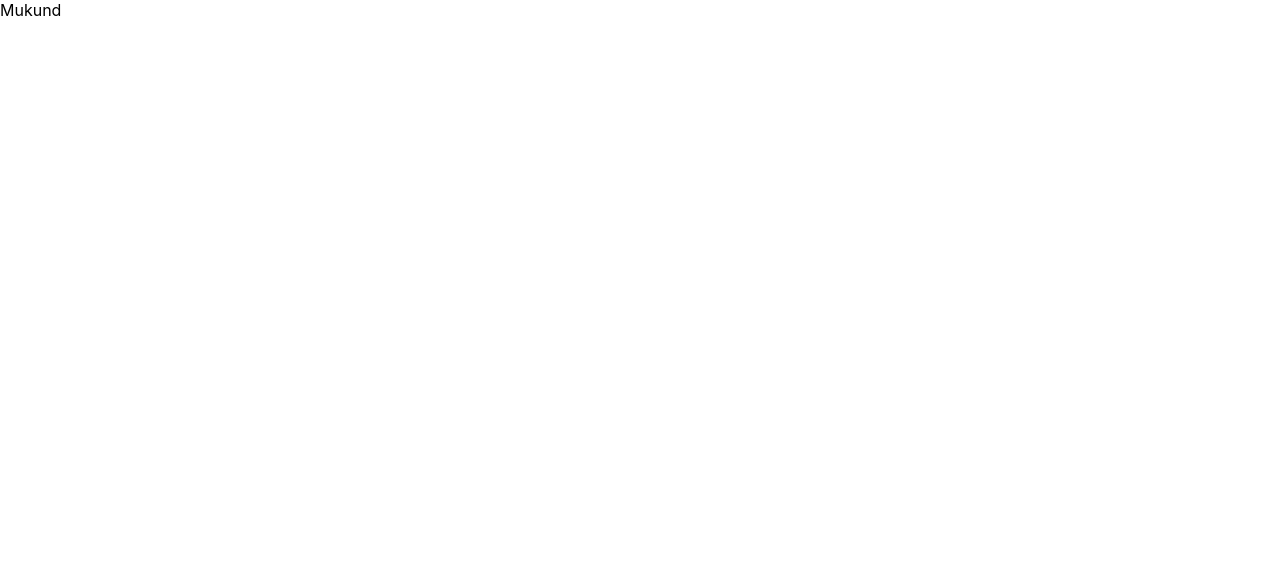
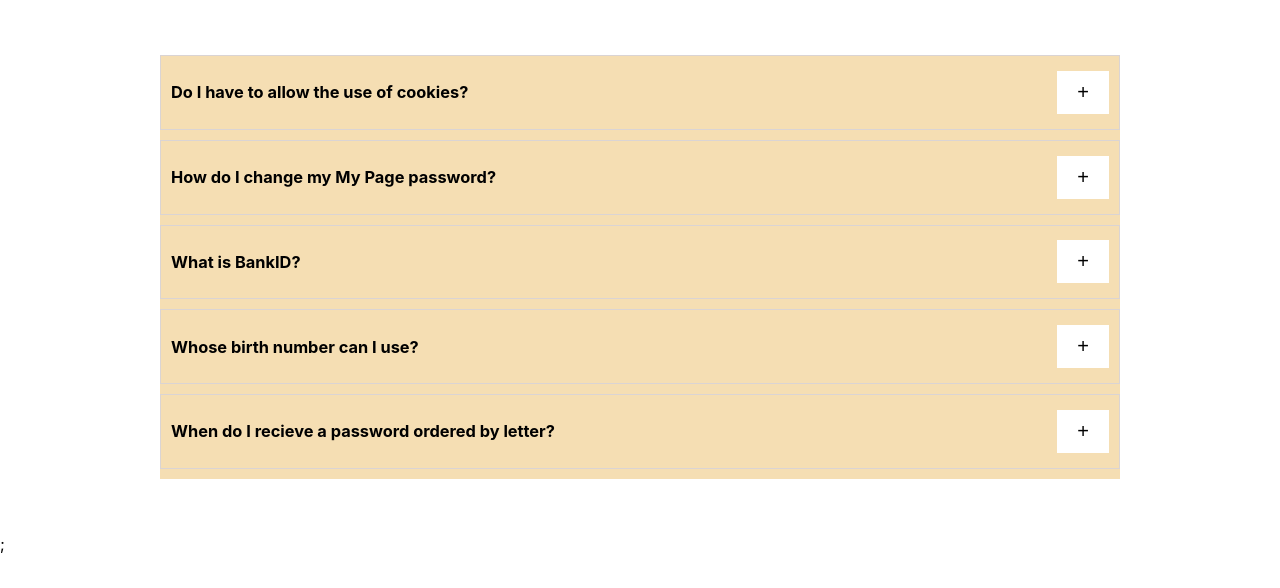
Before and after one commit to muk-source/React-Components, a React (Create React App) app: page / in a window 1280 px wide. Shown: the top 588 px of the page. Built offline with nearby package versions, Linux system fonts and the light colour scheme.

Commit message:
accordion component

```diff
--- a/src/App.js
+++ b/src/App.js
@@ -1,5 +1,11 @@
+import AccordionContainer from "./components/Accordion/AccordionContainer";
+
 function App() {
-  return <div>Mukund</div>;
+  return (
+    <div>
+      <AccordionContainer />;
+    </div>
+  );
 }
 
 export default App;
--- /dev/null
+++ b/src/components/Accordion/Accordion.js
@@ -0,0 +1,21 @@
+import React  from "react";
+import "./style.css";
+
+export default function Accordion({title,info,id,isOpen,onToggle}) {
+
+
+  const toggle = (id) => {
+    onToggle(id);
+  };
+  return (
+    <div className="accordion" key={id}>
+      <div className="accordion-header" onClick={() => toggle(id)}>
+        <h3 className="accordion-title">{title}</h3>
+        <button className="accordion-icon">
+          {isOpen ? "-" : "+"}
+        </button>
+      </div>
+      {isOpen && <p className="accordion-content">{info}</p>}
+    </div>
+  );
+}
--- /dev/null
+++ b/src/components/Accordion/AccordionContainer.js
@@ -0,0 +1,18 @@
+import React, { useState } from 'react'
+import questions from './data'
+import Accordion from './Accordion'
+
+export default function AccordionContainer() {
+    const [openAccordionId, setOpenAccordionId] = useState(null);
+
+    const toggleAccordion = (id) => {
+      setOpenAccordionId((prevId) => (prevId === id ? null : id));
+    };
+  return (
+    <div style={{border: '5px solid white', width:'75%', margin: '50px auto', backgroundColor:'wheat' }}>
+    {questions.map((question) => (
+      <Accordion {...question}  isOpen={openAccordionId === question.id} onToggle={toggleAccordion}/>
+    ))}
+  </div>
+  )
+}
--- /dev/null
+++ b/src/components/Accordion/data.js
@@ -0,0 +1,33 @@
+const questions = [
+    {
+      id: 1,
+      title: "Do I have to allow the use of cookies?",
+      info:
+        "Unicorn vinyl poutine brooklyn, next level direct trade iceland. Shaman copper mug church-key coloring book, whatever poutine normcore fixie cred kickstarter post-ironic street art."
+    },
+    {
+      id: 2,
+      title: "How do I change my My Page password?",
+      info:
+        "Coloring book forage photo booth gentrify lumbersexual. Migas chillwave poutine synth shoreditch, enamel pin thundercats fashion axe roof party polaroid chartreuse."
+    },
+    {
+      id: 3,
+      title: "What is BankID?",
+      info:
+        "Enamel pin fam sustainable woke whatever venmo. Authentic asymmetrical put a bird on it, lumbersexual activated charcoal kinfolk banjo cred pickled sartorial."
+    },
+    {
+      id: 4,
+      title: "Whose birth number can I use?",
+      info:
+        "Edison bulb direct trade gentrify beard lo-fi seitan sustainable roof party franzen occupy squid. Knausgaard cronut succulents, scenester readymade shabby chic lyft. Copper mug meh vegan gentrify."
+    },
+    {
+      id: 5,
+      title: "When do I recieve a password ordered by letter?",
+      info:
+        "Locavore franzen fashion axe live-edge neutra irony synth af tilde shabby chic man braid chillwave waistcoat copper mug messenger bag. Banjo snackwave blog, microdosing thundercats migas vaporware viral lo-fi seitan "
+    }
+  ];
+  export default questions;
--- /dev/null
+++ b/src/components/Accordion/style.css
@@ -0,0 +1,21 @@
+.accordion {
+
+    border: 1px solid rgb(218, 212, 212);
+    padding: 10px;
+    font-size: 14px;
+    text-align: left;
+    margin-bottom: 10px;
+
+}
+.accordion-header {
+    display: flex;
+    align-items: center;
+    justify-content: space-between;
+}
+
+.accordion-icon {
+    background-color: white;
+    padding:10px 20px;
+    border: none;
+    font-size: 20px;
+}
```
